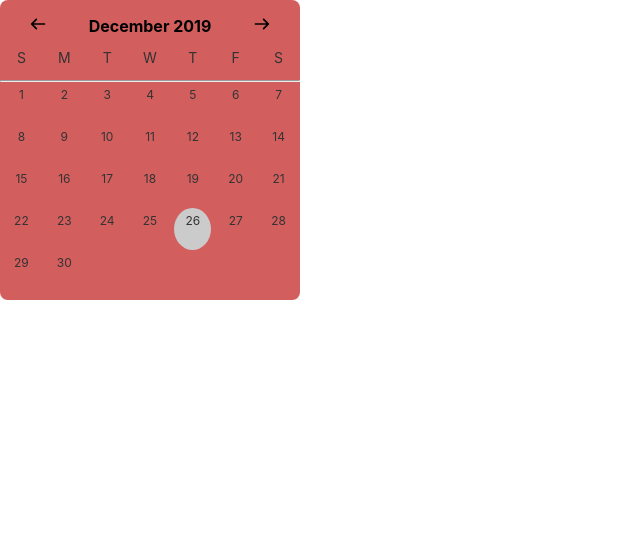
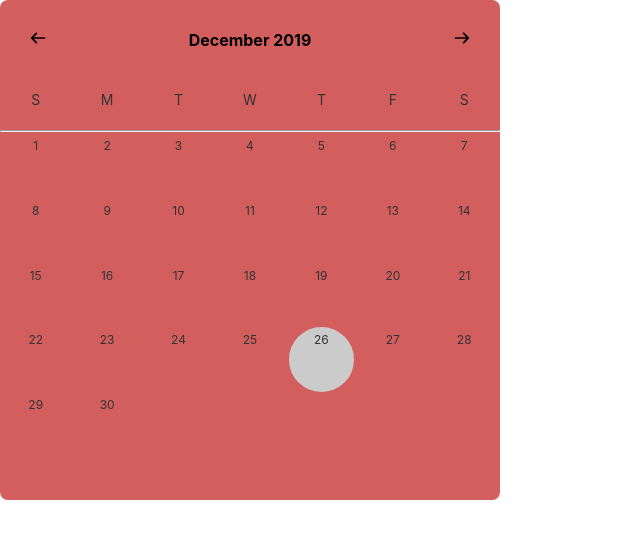
Before and after one commit to Kickbuttowaski/goschedule, a React (Create React App) app: page / in a window 1280 px wide. Shown: the top 538 px of the page, without its empty margins (0-640 px from the left). Built offline with nearby package versions, Linux system fonts and the light colour scheme; a web font is replaced by a local one.

Commit message:
Calendar header fix

```diff
--- a/src/App.js
+++ b/src/App.js
@@ -32,7 +32,7 @@ function App() {
      setFlag(!flag)
   }
   return (
-    <div style={{height:"300px",width:"300px"}} >
+    <div style={{height:"500px",width:"500px"}} >
     <Calendar/>
       </div>
   );
--- a/src/components/Calendar/Calendar.module.css
+++ b/src/components/Calendar/Calendar.module.css
@@ -1,6 +1,10 @@
 @import url("https://rsms.me/inter/inter.css");
 
-
+*,*::before,*::after{
+  box-sizing: border-box;
+  margin: 0px;
+  padding: 0px;
+}
 .font-inter{
   font-family: Inter;
   font-size: 12px;
@@ -51,6 +55,9 @@
 }
 .headerSection{
   height: 25%;
+  display: flex;
+  flex-direction: column;
+ justify-content: space-around;
 }
 .dateSection{
   height: 75%;
@@ -70,7 +77,7 @@
 }
 .mainCont {
   min-width: 241px;
-  min-height: 239px;
+  min-height: 250px;
   height: 100%;
   width: 100%;
   border-radius: 8px;
@@ -83,9 +90,26 @@
   display: flex;
   flex-direction: row;
   width: 100%;
-  height: 20%;
+  height: 18%;
   justify-content: space-between;
 }
+.w100:first-child {
+  margin-top:1px;
+  display: flex;
+  flex-direction: row;
+  width: 100%;
+  height: 18%;
+  justify-content: space-between;
+}
+.w100:last-child{
+  margin-bottom:20px ;
+  display: flex;
+  flex-direction: row;
+  width: 100%;
+  height: 18%;
+  justify-content: space-between;
+}
+
 .emptyDate {
   text-align: center;
   flex: 1;
```
